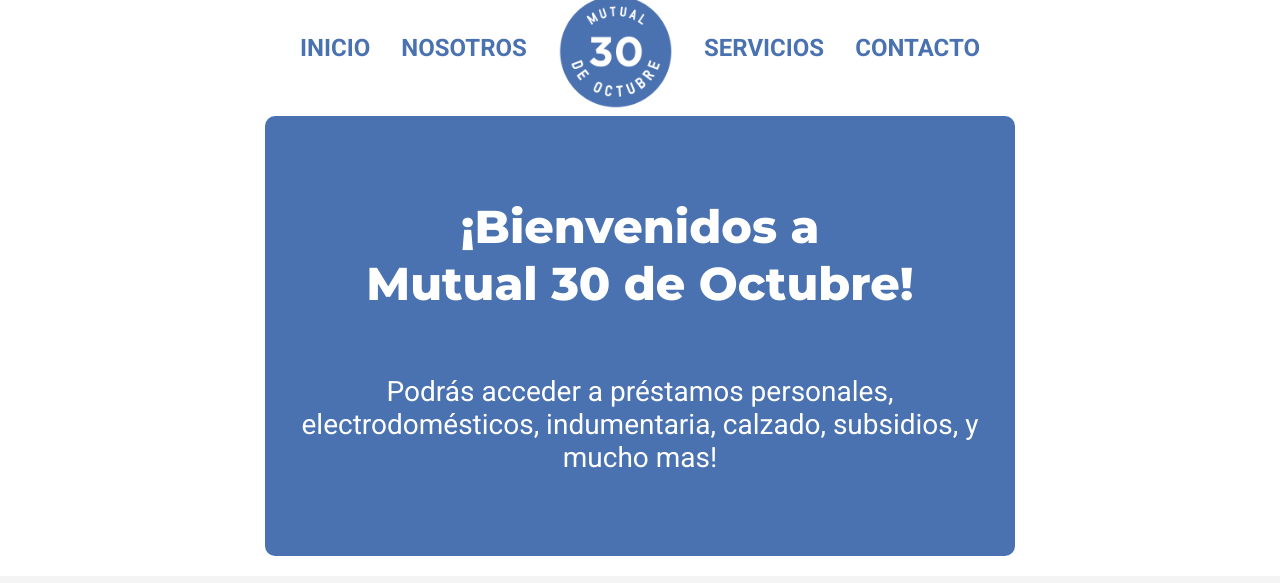
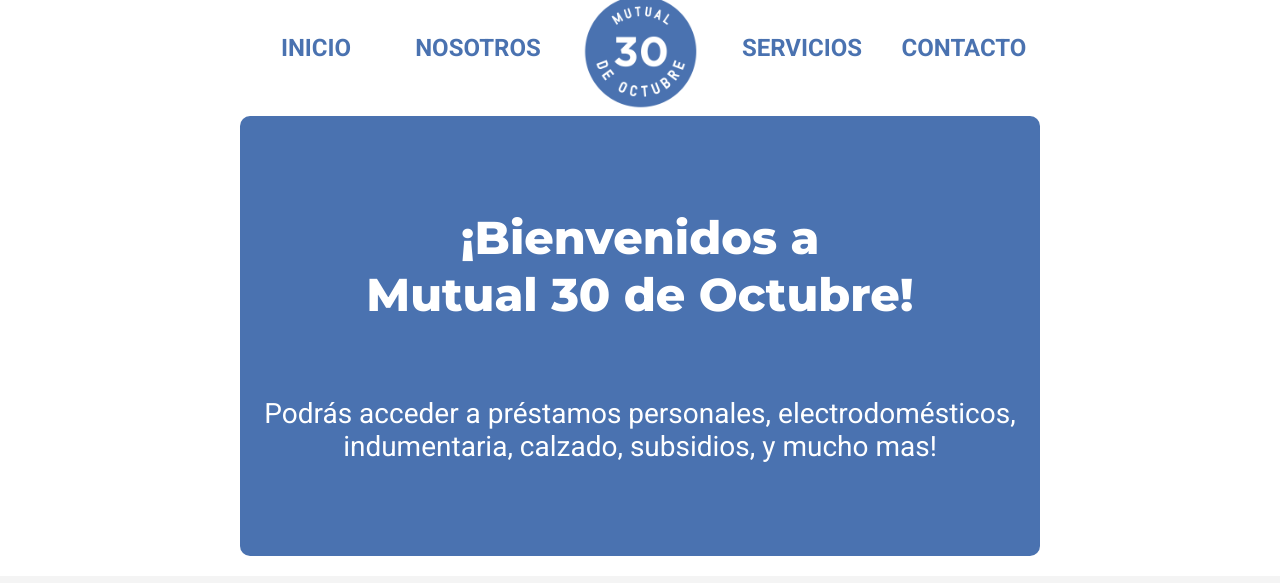
Before and after one commit to lukebro82/mutual, a plain HTML site: page index.html in a window 1280 px wide. Shown: the top 583 px of the page. Drawn offline with Linux system fonts and the light colour scheme.

Commit message:
casi final v2

```diff
--- a/index.css
+++ b/index.css
@@ -8,7 +8,6 @@
 }
 
 .header {
-  padding: 10px 20px 5px 10px;
   display: flex;
   justify-content: space-between;
   align-items: center;
@@ -17,10 +16,19 @@
 @media (min-width: 500px) {
   .header {
     height: 12vh;
-    max-width: 700px;
-    margin: auto;
-    padding: 10px;
-    gap: 15px;
+  }
+}
+
+@media (min-width: 500px) {
+  .div-header {
+    display: grid;
+    grid-template-columns: 1fr 1fr 1fr 1fr 1fr;
+    justify-content: center;
+    align-items: center;
+    gap: 10px;
+    width: 100%;
+    max-width: 800px;
+    margin: 0 auto;
   }
 }
 
@@ -31,6 +39,7 @@
 
 @media (min-width: 500px) {
   .header__logo {
+    margin: 0 auto;
     margin-top: 6px;
   }
 }
@@ -46,6 +55,7 @@
     font-size: 24px;
     font-weight: 800;
     color: #4a72b0;
+    margin: 0 auto;
   }
 }
 
@@ -120,18 +130,18 @@
     height: 100%;
   }
   .slider1 {
-    width: 750px;
+    width: 800px;
   }
   .slider2 {
     display: none;
-    width: 750px;
+    width: 800px;
   }
   .slider3 {
     display: none;
-    width: 750px;
+    width: 800px;
   }
   .slider4 {
-    width: 750px;
+    width: 800px;
     display: none;
   }
 }
--- a/index.html
+++ b/index.html
@@ -20,13 +20,16 @@
   </head>
   <body>
     <header class="header">
-      <a class="nav__link" href="#slide1" id="#link1">INICIO </a>
-      <a class="nav__link" href="#slide2" id="#link2">NOSOTROS</a>
+      <div class="div-header">
+        <a class="nav__link" href="#slide1" id="#link1">INICIO </a>
+        <a class="nav__link" href="#slide2" id="#link2">NOSOTROS</a>
 
-      <img src="./Images/Logo nuevo.png" alt="" class="header__logo" />
+        <img src="./Images/Logo nuevo.png" alt="" class="header__logo" />
 
-      <a class="nav__link" href="#slide3" id="#link3">SERVICIOS</a>
-      <a class="nav__link" href="#slide4" id="#link4">CONTACTO</a>
+        <a class="nav__link" href="#slide3" id="#link3">SERVICIOS</a>
+        <a class="nav__link" href="#slide4" id="#link4">CONTACTO</a>
+      </div>
+
       <img
         class="header__burgerMenu"
         src="./Images/Hamburger_icon.svg.png"
@@ -126,7 +129,7 @@
       </div>
     </section>
     <footer class="footer">
-      <div class="map-container" id="sedes">
+      <div class="map-container map1" id="sedes">
         <h2 class="map__title">SEDE CENTRAL</h2>
         <iframe
           src="https://www.google.com/maps/embed?pb=!1m14!1m8!1m3!1d976.3653920083352!2d-58.387815808589444!3d-34.60192020843477!3m2!1i1024!2i768!4f13.1!3m3!1m2!1s0x95bccac6d8addfd5%3A0xa293a4751264d65e!2sMutual%2030%20De%20Octubre!5e0!3m2!1ses!2sar!4v1693407552201!5m2!1ses!2sar"
@@ -160,7 +163,7 @@
         </div>
       </div>
 
-      <div class="map-container">
+      <div class="map-container map2">
         <h2 class="map__title">SEDE MORENO</h2>
         <iframe
           src="https://www.google.com/maps/embed?pb=!1m18!1m12!1m3!1d1160.4121974712896!2d-58.787057340102486!3d-34.651133408795886!2m3!1f0!2f0!3f0!3m2!1i1024!2i768!4f13.1!3m3!1m2!1s0x95bc9455aee94005%3A0xafd3e82f6fafe8c9!2sAv.%20Alcorta%202523%2C%20B1744%20Moreno%2C%20Provincia%20de%20Buenos%20Aires!5e0!3m2!1ses!2sar!4v1693407786485!5m2!1ses!2sar"
```
